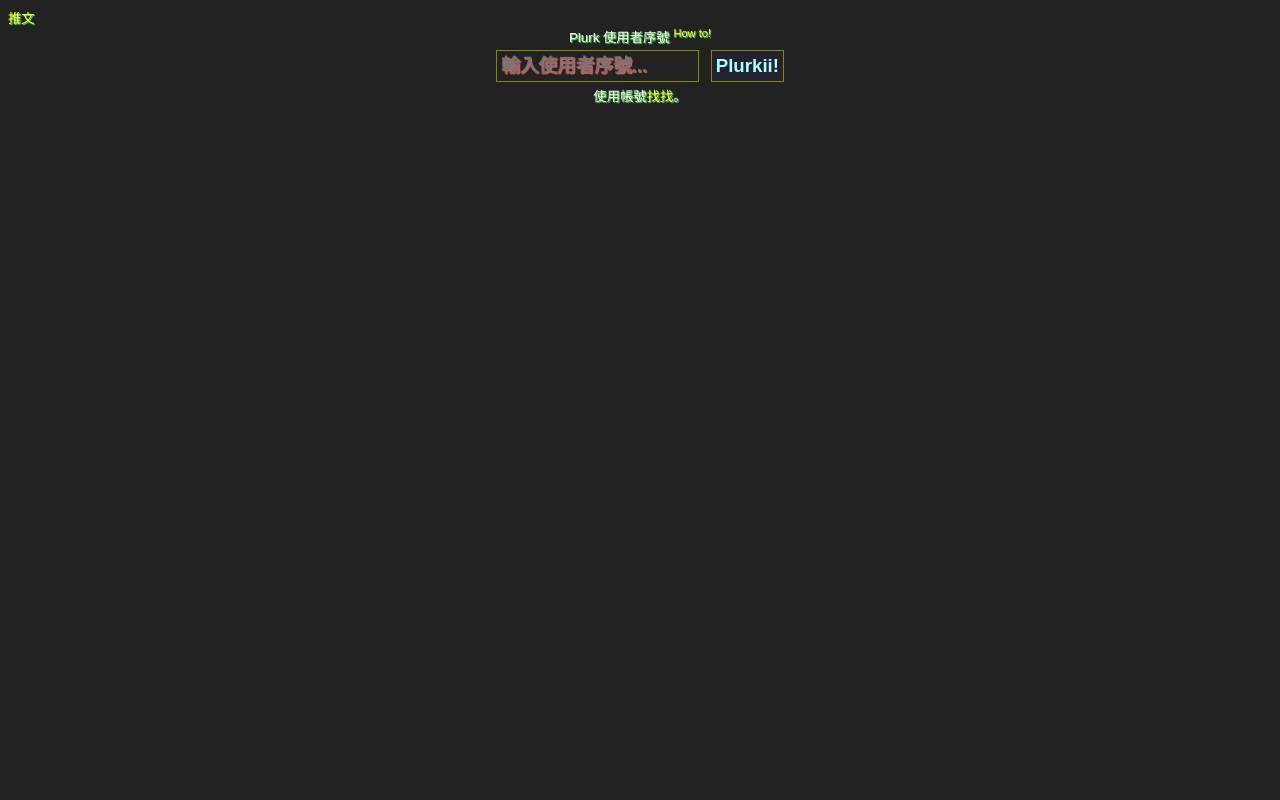
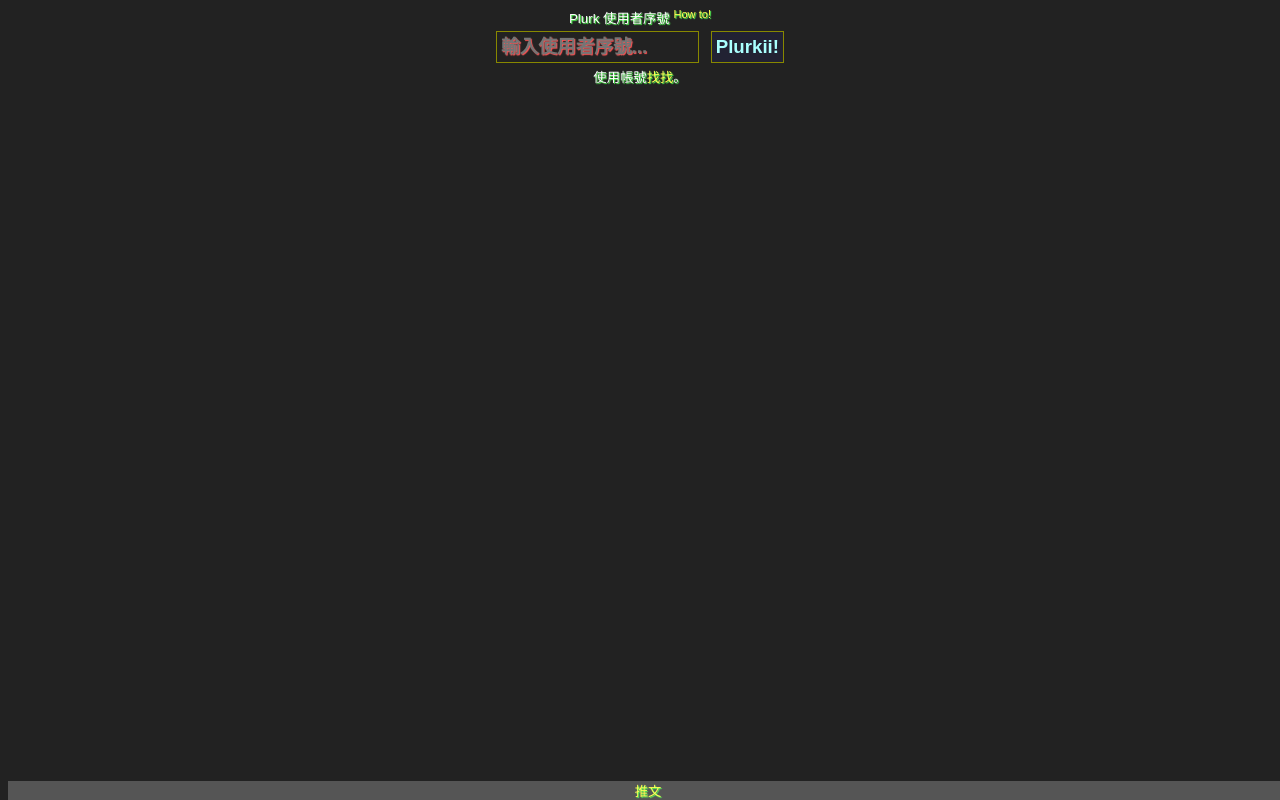
Before and after one commit to toomore/Plurkii, a Python web app: template template/h_byid.htm in a window 1280 px wide. Run offline with Jinja, Linux system fonts and the light colour scheme; the template is opened without the code that fills it, so the values that code supplies are empty; some libraries are stand-ins or nearby versions.

Commit message:
Change CSS about likelist.

```diff
--- a/static/css/css.css
+++ b/static/css/css.css
@@ -22,8 +22,13 @@
         border:1px #880 solid;
         text-shadow:1px 1px 1px #f55;}
 
-.desc {
-        float: left;
+.likelist {
+        z-index:1;
+        text-align:center;
+        position:fixed;
+        bottom:0pt;
+        width:100%;
+        background:#555;
         font-size:10pt;}
 .descr {
         float: right;
@@ -94,6 +99,7 @@
         padding:6px;
         margin:6px;}
 #demo img,#loadpics img,.moreavatar img{
+        width:195px;
         padding: 3px;
         border:3px #333 solid;}
 .moreavatar img{
--- a/template/h_byid.htm
+++ b/template/h_byid.htm
@@ -23,7 +23,6 @@
   <body>
     <div class="body">
       <div>
-        {% include "h_fblike.htm" %}
         <form action="/byid" method="get">
           <div class="con">Plurk 使用者序號 <sup><a href="/howtofindid">How to!</a></sup></div>
           <input class="uin" maxlength="40" size="15" name="u" value="{{ uid }}" placeholder="輸入使用者序號...">
@@ -38,5 +37,6 @@
         <img alt="0" src="http://avatars.plurk.com/{{ uid }}-big.jpg">{% else %}{% endif %}
       </div>
     </div>
+    {% include "h_fblike.htm" %}
   </body>
 </html>
--- a/template/h_fblike.htm
+++ b/template/h_fblike.htm
@@ -16,7 +16,7 @@
     var s = document.getElementsByTagName('script')[0]; s.parentNode.insertBefore(po, s);
   })();
 </script>
-<div class="desc">
+<div class="likelist">
   <a href="https://twitter.com/share" class="twitter-share-button" data-lang="zh-tw" data-hashtags="plurkii">推文</a>
   <script>!function(d,s,id){var js,fjs=d.getElementsByTagName(s)[0];if(!d.getElementById(id)){js=d.createElement(s);js.id=id;js.src="//platform.twitter.com/widgets.js";fjs.parentNode.insertBefore(js,fjs);}}(document,"script","twitter-wjs");</script>
   <!-- 將此標記放在您想要顯示 +1 按鈕的位置 -->
--- a/template/h_howtofindid.htm
+++ b/template/h_howtofindid.htm
@@ -9,12 +9,12 @@
   <body>
     <div class="body">
       <div>
-        {% include "h_fblike.htm" %}
         1.連結到 "<a href="http://www.plurk.com/user_search">搜尋噗浪會員</a>"，搜尋使用者。<br>
         <img src="/images/howto_1.png"><hr>
         2.使用者圖像點右鍵，檢視圖片，之後就可以看到 "http://avatars.plurk.com/<b>3</b>-medium40.gif"，其中 "<b>3</b>" 就是使用者序號。<br>
         <img src="/images/howto_2.png"><br>
       </div>
     </div>
+    {% include "h_fblike.htm" %}
   </body>
 </html>
--- a/template/h_index.htm
+++ b/template/h_index.htm
@@ -30,7 +30,7 @@
   <body{{ tv.onload|safe }}>
     <div class="body">
       <div>
-        {% include "h_fblike.htm" %}
+
         <form action="/" method="get">
           <div class="con">Plurk 帳號或序號 <sup><a href="/howtofindid">How to!</a></sup></div>
           <input class="uin" maxlength="40" size="15" name="u" value="{{ tv.nick_name }}" placeholder="輸入帳號或序號...">
@@ -40,5 +40,6 @@
         {% if tv.key %}{{ tv.op|safe }}{% else %}{% endif %}
       </div>
     </div>
+    {% include "h_fblike.htm" %}
   </body>
 </html>
--- a/template/h_listk.htm
+++ b/template/h_listk.htm
@@ -8,11 +8,11 @@
   </head>
   <body>
     <div class="body">
-      {% include "h_fblike.htm" %}
       <div class="moreavatar">
         {% if op %}{{ op|safe }}{% else %}Try again! ↓{% endif %}
       </div>
       <button onclick="location.reload()">View more...</button>
     </div>
+    {% include "h_fblike.htm" %}
   </body>
 </html>
```
